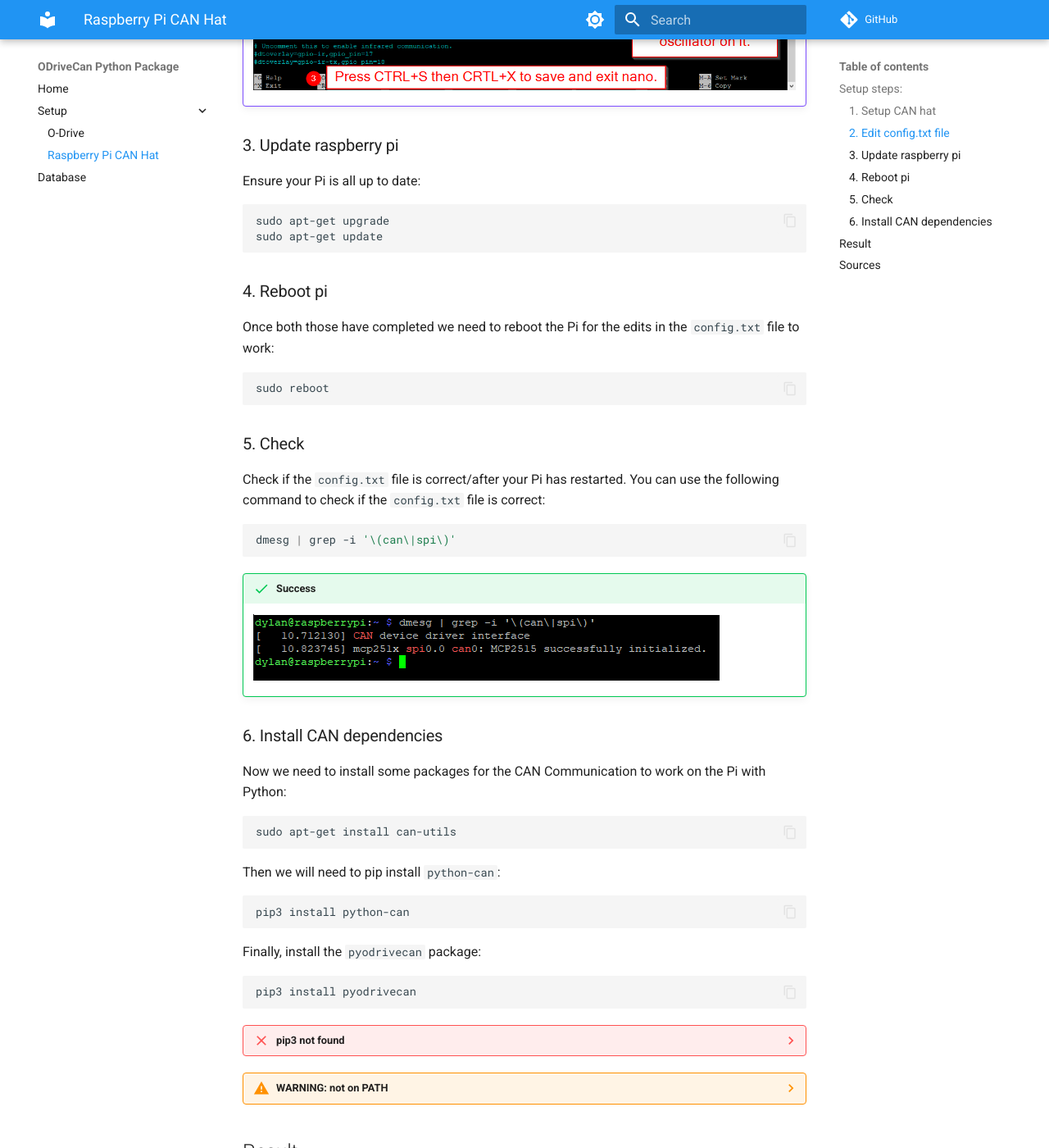
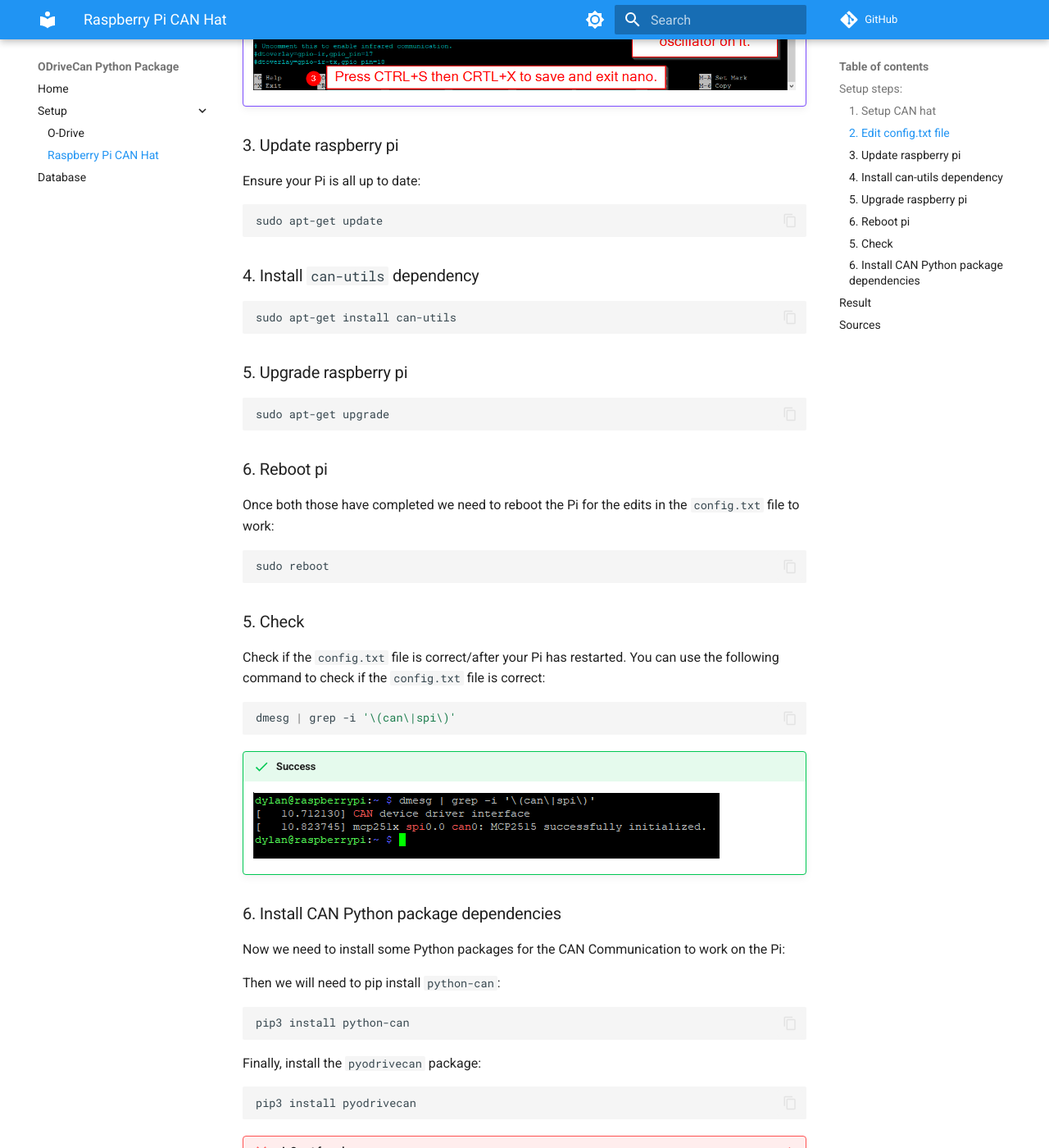
Before and after one commit to dylanballback/ODriveCan, an MkDocs documentation site: the page built from docs/setup/canhat/setup.md, in a window 1280 px wide and 1400 px high, scrolled down 1698 px. Shown: the whole window at 82% size. Built offline with MkDocs 1.6.1 and Material for MkDocs 9.7.7, drawn with Linux system fonts in a browser that asks for light colours; comment, search, counter and statistics services are not loaded.

Commit message:
update docs

````diff
--- a/docs/setup/canhat/setup.md
+++ b/docs/setup/canhat/setup.md
@@ -83,11 +83,20 @@
 ### 3. Update raspberry pi
 Ensure your Pi is all up to date:
 ```Bash
-sudo apt-get upgrade
 sudo apt-get update
 ```
 
-### 4. Reboot pi
+### 4. Install `can-utils` dependency
+```bash
+sudo apt-get install can-utils
+```
+
+### 5. Upgrade raspberry pi
+```Bash
+sudo apt-get upgrade
+```
+
+### 6. Reboot pi
 Once both those have completed we need to reboot the Pi for the edits in the `config.txt` file to work:
 ```Bash
 sudo reboot
@@ -102,11 +111,8 @@
     ![Check if config.txt was successfully edited](images/04.png)
 
 
-### 6. Install CAN dependencies
-Now we need to install some packages for the CAN Communication to work on the Pi with Python:
-```bash
-sudo apt-get install can-utils
-```
+### 6. Install CAN Python package dependencies
+Now we need to install some Python packages for the CAN Communication to work on the Pi:
 
 Then we will need to pip install `python-can`:
 ```bash
````
